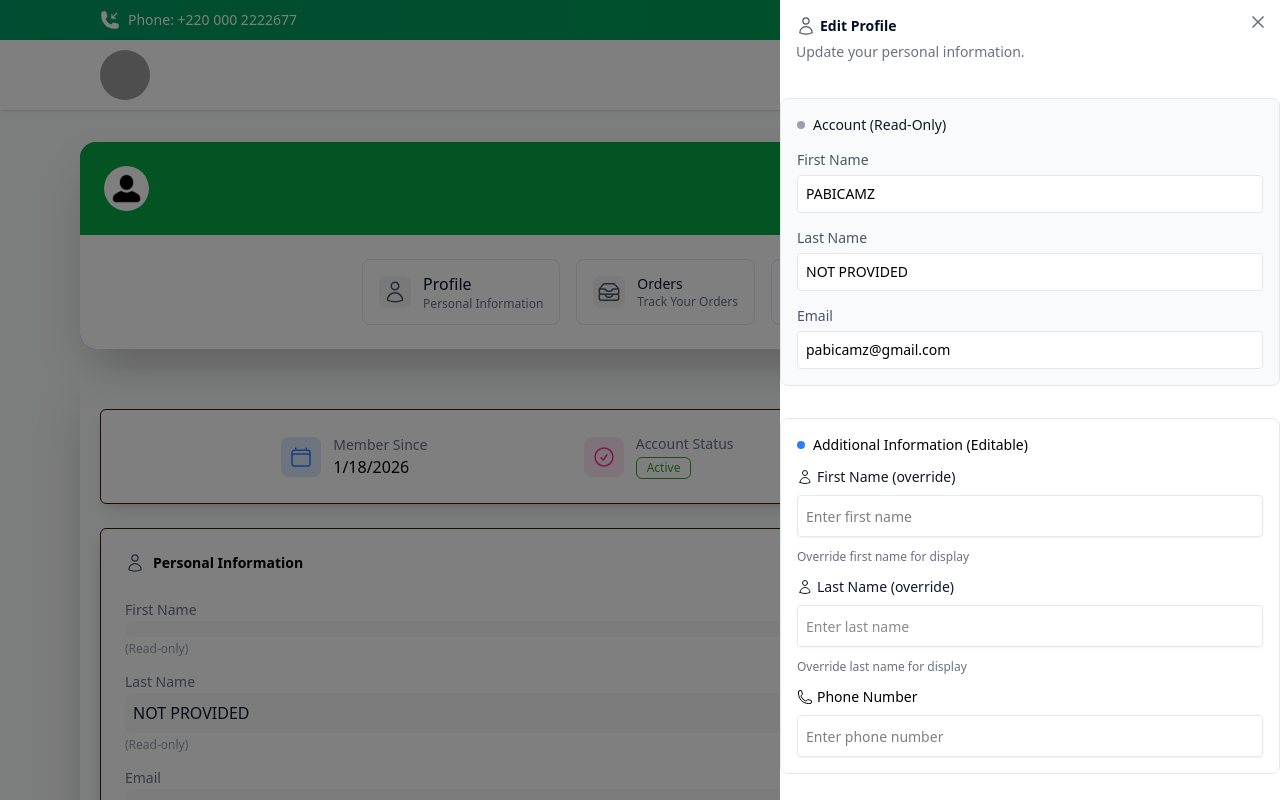
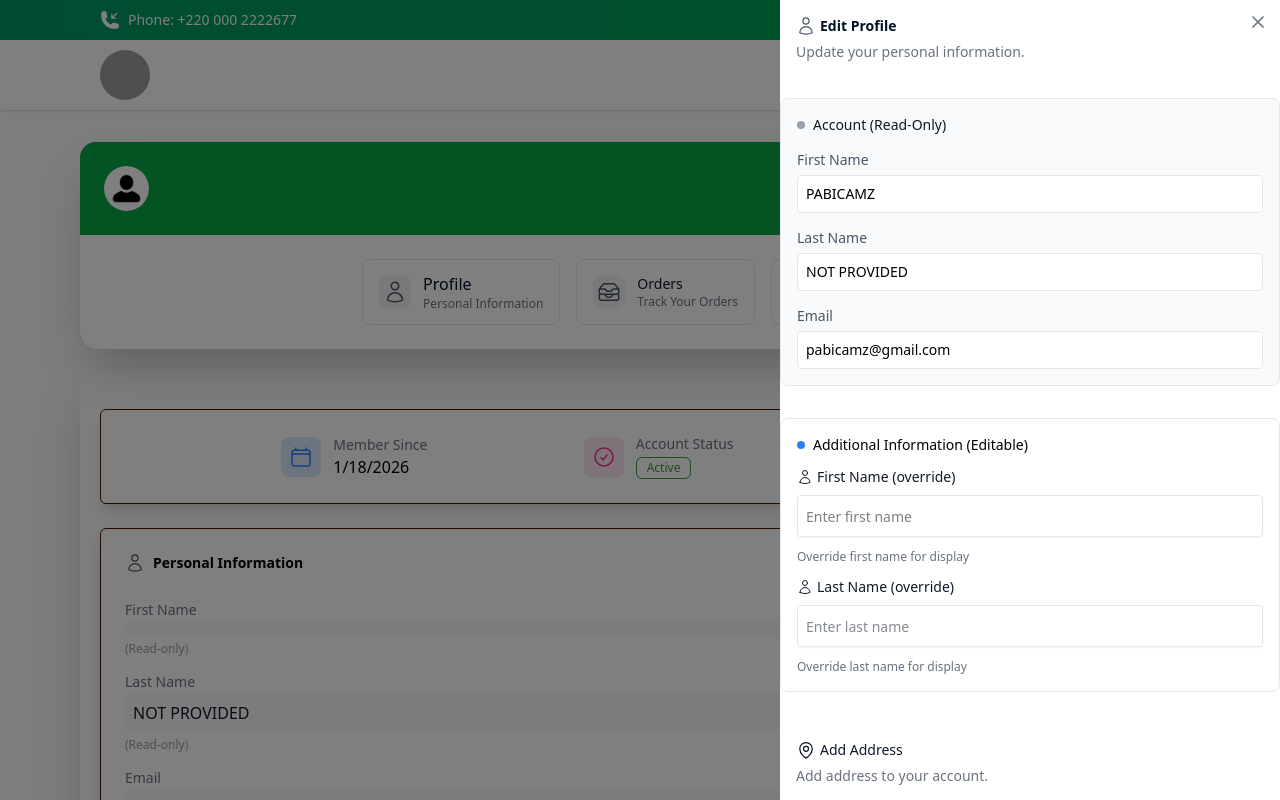
Before and after one commit to karamo10/arena-trade-hub-frontend, a Next.js app: page /user in a window 1280 px wide. Both pictures are taken after a click on the element "Edit Profile". Shown: the top 800 px of the page. Built offline with nearby package versions, Linux system fonts and the light colour scheme; no server answers; grey boxes are pictures that could not be loaded.

Commit message:
feat:  edit user profile functionality and UI styles

```diff
--- a/src/ui/users/EditProfile.tsx
+++ b/src/ui/users/EditProfile.tsx
@@ -101,7 +101,8 @@ export function EditProfile({ onClose }: EditProfileProps) {
                 </div>
               </div>
             </div>
-            {/* Additional Information (Editable) form */}
+
+            {/* Additional Information (Editable) */}
             <div className="space-y-4">
               <div className="space-y-3 border border-[#e5e7eb] rounded-lg p-4 bg-white">
                 {/* form header */}
@@ -180,7 +181,7 @@ export function EditProfile({ onClose }: EditProfileProps) {
                   </div>
                 </div>
                 {/* phone number */}
-                <div className="space-y-4">
+                {/* <div className="space-y-4">
                   <div className="space-y-2">
                     <label
                       htmlFor="phoneNumber"
@@ -210,10 +211,98 @@ export function EditProfile({ onClose }: EditProfileProps) {
                       autoComplete="new-phoneNumber"
                     />
                   </div>
-                </div>
-                {/*  */}
+                </div> */}
               </div>
             </div>
+
+            {/* Add Shipping Address */}
+            <div className="space-y-4">
+              {/* header */}
+              <div className="flex flex-col gap-1.5 p-4 font-semibold">
+                <h2 className="text-clr-primary text-sm font-medium flex items-center space-x-1">
+                  <svg
+                    xmlns="http://www.w3.org/2000/svg"
+                    fill="none"
+                    viewBox="0 0 24 24"
+                    stroke-width="1.5"
+                    stroke="currentColor"
+                    className="size-5 tetx-gray-500"
+                  >
+                    <path
+                      stroke-linecap="round"
+                      stroke-linejoin="round"
+                      d="M15 10.5a3 3 0 1 1-6 0 3 3 0 0 1 6 0Z"
+                    />
+                    <path
+                      stroke-linecap="round"
+                      stroke-linejoin="round"
+                      d="M19.5 10.5c0 7.142-7.5 11.25-7.5 11.25S4.5 17.642 4.5 10.5a7.5 7.5 0 1 1 15 0Z"
+                    />
+                  </svg>
+                  <span className="text-sm">Add Address</span>
+                </h2>
+                <p className="text-sm text-clr-secondary font-normal break-words">
+                  Add address to your account.
+                </p>
+              </div>
+              <div className="bg-red-0 space-y-3 border border-[#e5e7eb] rounded-lg p-4 bg-white">
+                {/* address */}
+                <div className="space-y-4">
+                  <div className="space-y-2">
+                    <label
+                      htmlFor="address"
+                      className="text-clr-primary text-sm font-medium"
+                    >
+                      Address
+                    </label>
+                    <input
+                      type="text"
+                      name="address"
+                      placeholder="e.g., Banjul, Kanifing, Farato "
+                      className="w-full p-2 placeholder:text-sm border border-[#e5e7eb] rounded shadow-xs bg-transparent mt-1"
+                      autoComplete="new-address"
+                    />
+                  </div>
+                </div>
+                {/* phone number */}
+                <div className="space-y-4">
+                  <div className="space-y-2">
+                    <label
+                      htmlFor="phoneNumber"
+                      className="text-sm font-medium"
+                    >
+                      Phone Number
+                    </label>
+                    <input
+                      type="tel"
+                      name="phoneNumber"
+                      placeholder="Enter phone number"
+                      className="w-full p-2 placeholder:text-sm border border-[#e5e7eb] rounded shadow-xs bg-transparent mt-1"
+                      autoComplete="new-phoneNumber"
+                    />
+                  </div>
+                </div>
+                {/* street address */}
+                <div className="space-y-4">
+                  <div className="space-y-2">
+                    <label
+                      htmlFor="streetAddress"
+                      className="text-clr-primary text-sm font-medium"
+                    >
+                      Street Address
+                    </label>
+                    <input
+                      type="text"
+                      name="address"
+                      placeholder="Enter your street address (house number, street name)"
+                      className="w-full p-2 placeholder:text-sm border border-[#e5e7eb] rounded shadow-xs bg-transparent break-words mt-1"
+                      autoComplete="new-streetAddress"
+                    />
+                  </div>
+                </div>
+              </div>
+            </div>
+
             {/* Save changes button */}
             <div className="bg-red-0 pt-6 border-t border-t-[#e5e7eb] px-1">
               <button className="inline-flex items-center justify-center gap-2 bg-black w-full text-white text-sm hover:opacity-85 transition-all duration-200 cursor-pointer">
@@ -235,41 +324,11 @@ export function EditProfile({ onClose }: EditProfileProps) {
                 <span className="font-normal">Save Changes</span>
               </button>
             </div>
-
-            {/* Add Shipping Address */}
-            <div className="space-y-4">
-              <div className="flex flex-col gap-1.5 p-4 font-semibold">
-                <h2 className="text-clr-primary text-sm font-medium flex items-center">
-                  <svg
-                    xmlns="http://www.w3.org/2000/svg"
-                    fill="none"
-                    viewBox="0 0 24 24"
-                    stroke-width="1.5"
-                    stroke="currentColor"
-                    className="size-5 tetx-gray-500"
-                  >
-                    <path
-                      stroke-linecap="round"
-                      stroke-linejoin="round"
-                      d="M15 10.5a3 3 0 1 1-6 0 3 3 0 0 1 6 0Z"
-                    />
-                    <path
-                      stroke-linecap="round"
-                      stroke-linejoin="round"
-                      d="M19.5 10.5c0 7.142-7.5 11.25-7.5 11.25S4.5 17.642 4.5 10.5a7.5 7.5 0 1 1 15 0Z"
-                    />
-                  </svg>
-                  <span className="text-sm">Add Shipping Address</span>
-                </h2>
-                <p className="text-sm text-clr-secondary font-normal break-words">
-                  Add a new shipping address to your account.
-                </p>
-              </div>
-            </div>
           </form>
         </div>
+
+        {/* close edit form */}
         <div>
-          {/* close edit form */}
           <svg
             xmlns="http://www.w3.org/2000/svg"
             fill="none"
```
